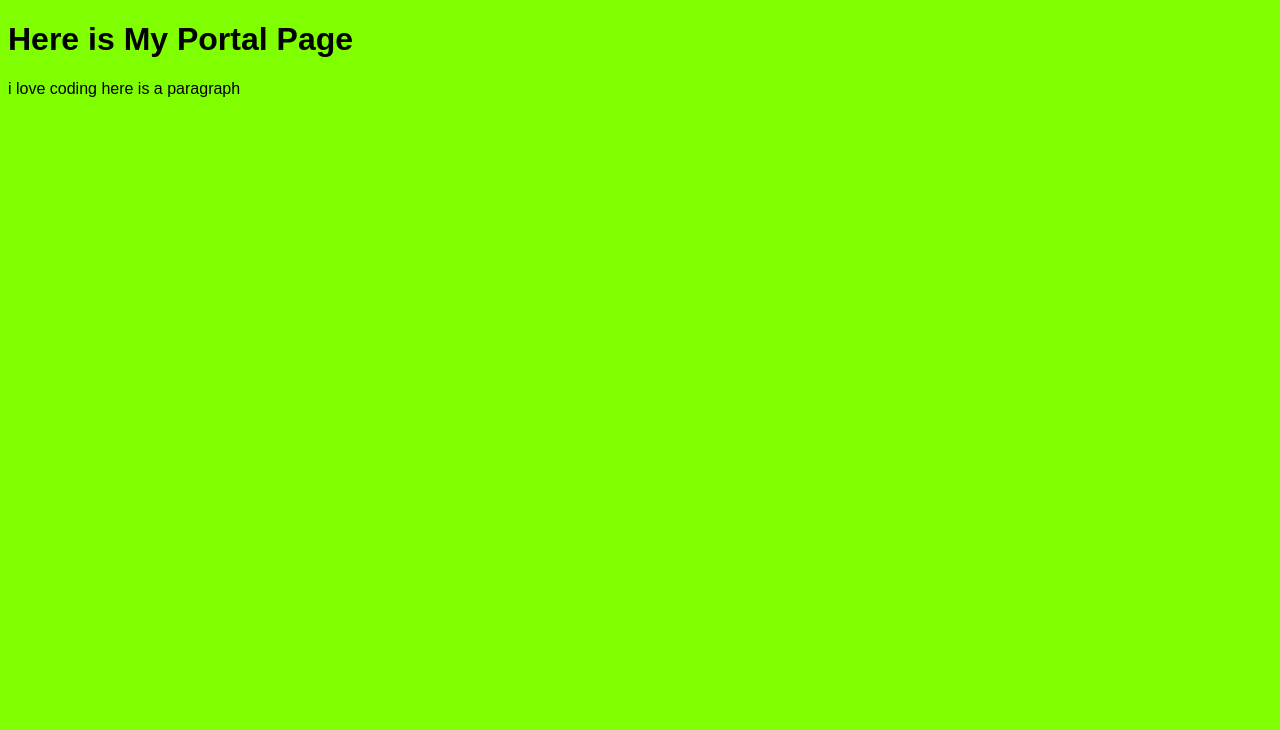
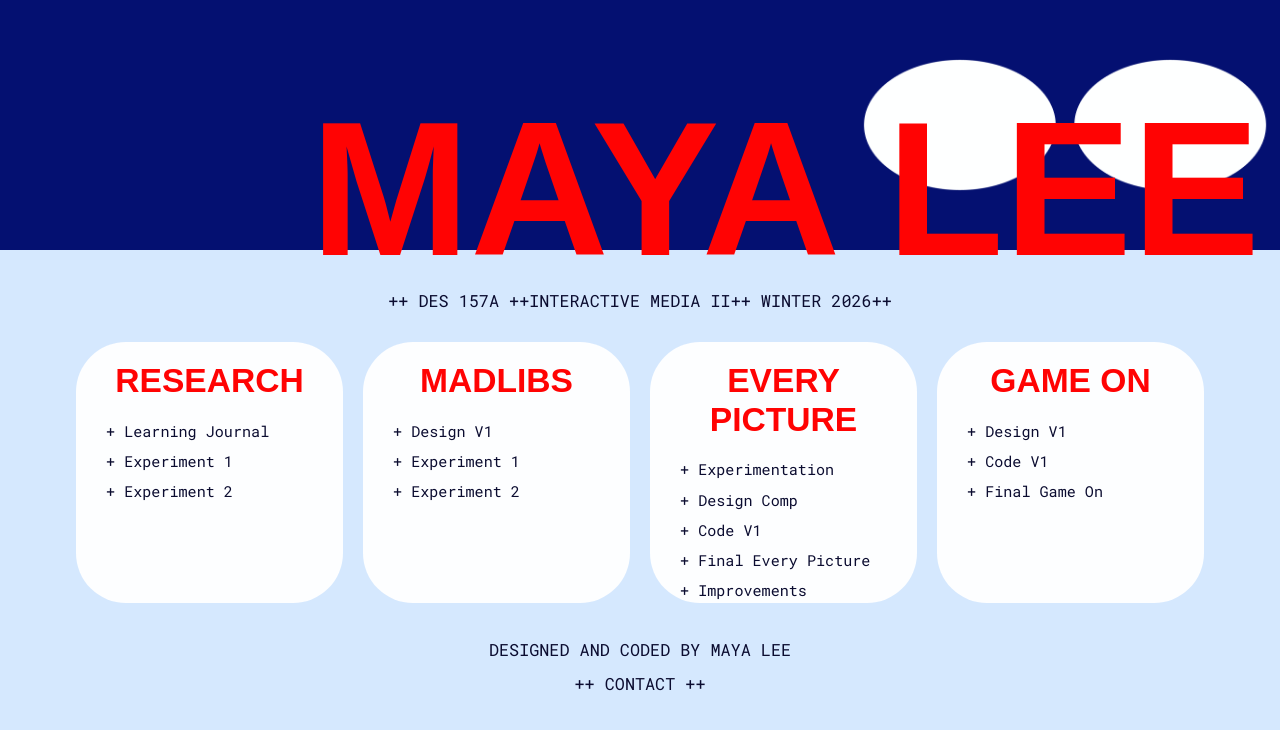
Before and after one commit to mayakiyomi/des157a-wq26, a plain HTML site: page index.html in a window 1280 px wide. Drawn offline with nearby package versions, Linux system fonts and the light colour scheme; a web font is replaced by a local one.

Commit message:
built out everything but header animation

```diff
--- a/index.html
+++ b/index.html
@@ -4,10 +4,66 @@
     <meta charset="UTF-8">
     <meta name="viewport" content="width=device-width, initial-scale=1.0">
     <title>DES 157A Portal Page</title>
+    <link href="https://cdnjs.cloudflare.com/ajax/libs/normalize/8.0.1/normalize.min.css" rel="stylesheet">
+    <link rel="preconnect" href="https://fonts.googleapis.com">
+    <link rel="preconnect" href="https://fonts.gstatic.com" crossorigin>
+    <link href="https://fonts.googleapis.com/css2?family=Agdasima:wght@700&family=Roboto+Mono&display=swap" rel="stylesheet">
     <link href="styles.css" rel="stylesheet">
 </head>
 <body>
-    <h1>Here is My Portal Page</h1>
-    <p>i love coding here is a paragraph</p>
+    <header>
+        <img class="eyes" src="images/eyesMobile.png" alt="eyes" width="410" height="135">
+        <h1>MAYA LEE</h1>
+    </header>
+
+    <main>
+        <section class="tagline">
+            <p>++ DES 157A ++</p>
+            <p>INTERACTIVE MEDIA II</p>
+            <p>++ WINTER 2026++</p>
+        </section>
+        <section class="projects">
+            <section class="projectbox">
+                <h2>RESEARCH</h2>
+                <ul>
+                    <li><a href="#">+ Learning Journal</a></li>
+                    <li><a href="#">+ Experiment 1</a></li>
+                    <li><a href="#">+ Experiment 2</a></li>
+                </ul>
+            </section>
+            <section class="projectbox">
+            <h2>MADLIBS</h2>
+            <ul>
+                <li><a href="#">+ Design V1</a></li>
+                <li><a href="#">+ Experiment 1</a></li>
+                <li><a href="#">+ Experiment 2</a></li>
+            </ul>
+            </section>
+            <section class="projectbox">
+                <h2>EVERY PICTURE</h2>
+                <ul>
+                    <li><a href="#">+ Experimentation</a></li>
+                    <li><a href="#">+ Design Comp</a></li>
+                    <li><a href="#">+ Code V1</a></li>
+                    <li><a href="#">+ Final Every Picture</a></li>
+                    <li><a href="#">+ Improvements</a></li>
+                </ul>
+            </section>
+            <section class="projectbox">
+                <h2>GAME ON</h2>
+                <ul>
+                    <li><a href="#">+ Design V1</a></li>
+                    <li><a href="#">+ Code V1</a></li>
+                    <li><a href="#">+ Final Game On</a></li>
+                </ul>
+            </section>
+        </section>
+
+    </main>
+
+    <footer>
+        <p>DESIGNED AND CODED BY MAYA LEE <br>
+        ++ <a href="mailto:&#109;&#121;&#107;&#108;&#101;&#101;&#064;&#117;&#099;&#100;&#097;&#118;&#105;&#115;&#046;&#101;&#100;&#117;">CONTACT</a> ++ </p>
+    </footer>
 </body>
 </html>
--- a/styles.css
+++ b/styles.css
@@ -1,4 +1,129 @@
 body{
-background-color:chartreuse;
-font-family:Arial, Helvetica, sans-serif;
+    background-color:#D5E8FE;
+    margin:0;
+    font-family: "Roboto Mono", monospace;
+    font-optical-sizing: auto;
+    font-weight: 400;
+    font-style: normal;
+    color:#0B0C30;
+    font-size:1.05em;
 }
+header{
+    background-color: #041071;
+    height:250px;
+    margin-top:0;
+    display:flex;
+    flex-direction:column;
+    align-items: center;
+    position: relative;
+}
+.eyes{
+    display:block;
+    height:auto;
+    max-width:100%;
+    margin:10px;
+}
+h1, h2{
+    font-family: "Agdasima", sans-serif;
+    font-weight: 700;
+    font-style: normal;
+    color:#FF0303;
+    margin:0;
+}
+h1{
+    font-size:25vw;
+    text-align:center;
+    position:fixed;
+    bottom:500px;
+}
+h2{
+    text-align:center;
+    font-size:2em;
+    margin-top:20px;
+    margin-bottom:2px;
+}
+.tagline{
+    display:flex;
+    flex-direction:column;
+    align-items: center;
+    line-height: 0.5;
+    margin-top:20px;
+    margin-bottom:20px;
+}
+.projects{
+    display:flex;
+    flex-direction:column;
+    flex: 1;
+    align-items: center;
+    gap:40px;
+
+
+}
+.projectbox{
+    background-color:#FDFEFF;
+    text-align:left;
+    height:261px;
+    width:267px;
+    border-radius: 50px;
+
+}
+ul{
+    list-style-type: none;
+    margin-left:30px;
+    padding:0;
+    line-height:2em;
+    display:block;
+}
+ul li a{
+    text-decoration:none;
+    color: #0B0C30;
+    transition: color .5s ease-in-out;
+
+}
+ul li a:hover{
+    color:#FF0303;
+
+}
+footer{
+    text-align:center;
+    margin:30px;
+    line-height:2em;
+}
+
+footer a{
+    text-decoration:none;
+    color:#0B0C30;
+    transition: color .5s ease-in-out;
+}
+footer a:hover{
+    color:#FF0303;
+
+}
+@media only screen and (min-width: 600px) {
+    header{
+        flex-direction:row;
+        justify-content: right;
+    }
+    h1{
+        font-size:15vw;
+        margin-right:20px;
+    }
+    .tagline{
+        margin-top:30px;
+        flex-direction:row;
+        justify-content: center;
+    }
+    .projects{
+        margin-top: 20px;
+        flex-direction:row;
+        flex-wrap:wrap;
+        justify-content: center;
+        gap:20px;
+    }
+    ul{
+        line-height:2em;
+        font-size:.9em;
+    }
+}
+
+/* margin 0 padding zero on ul */
```
Also changed, not shown: images/eyesMobile.png (added), 1 other file.
